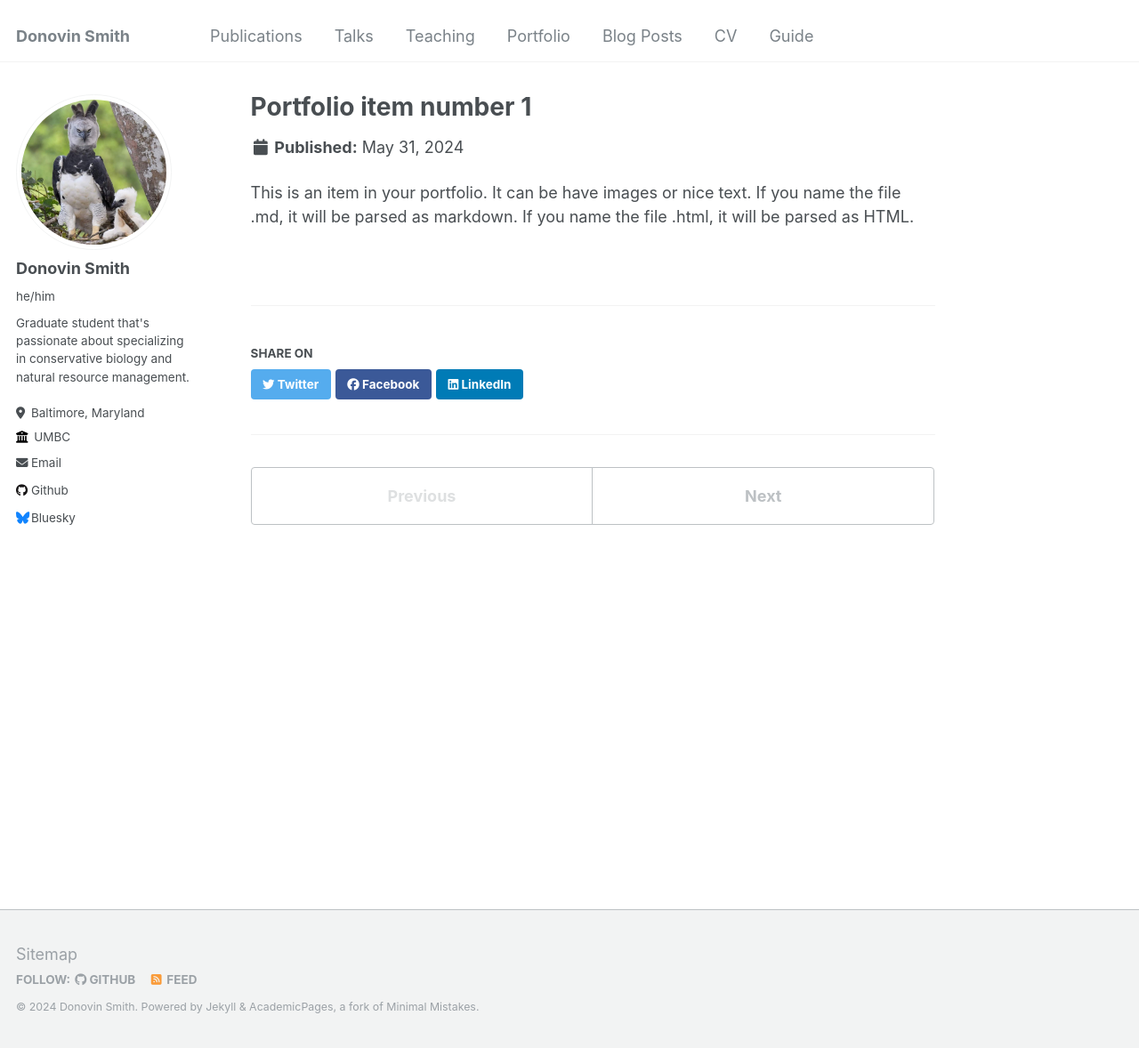
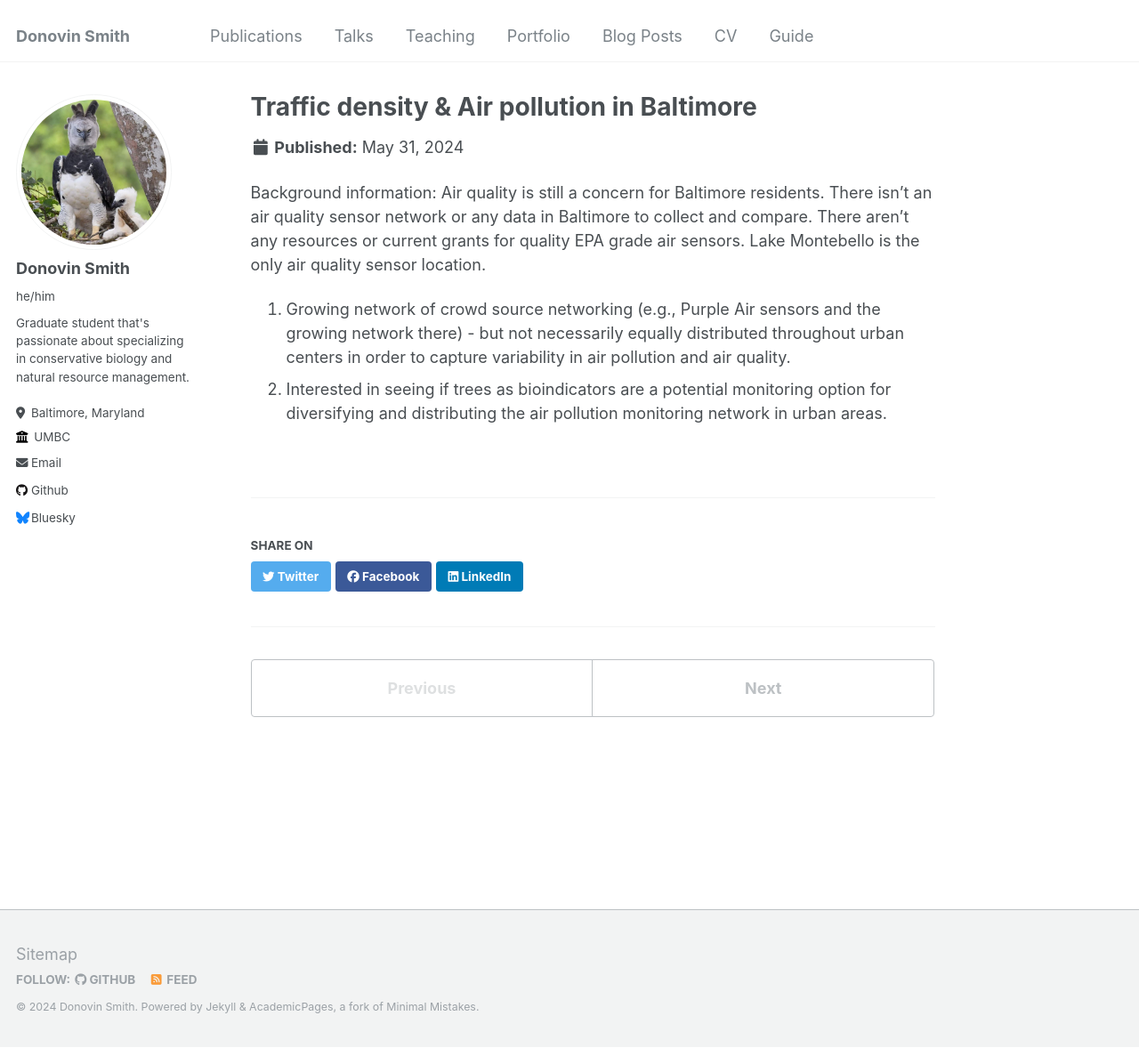
Before and after one commit to Donovin89/Donovin89.github.io, a Jekyll site: the page built from _portfolio/portfolio-1.md, in a window 1280 px wide and 1178 px high. Shown: the whole window at 89% size. Built offline with Jekyll 4.4.1, drawn with Linux system fonts in a browser that asks for light colours.

Commit message:
Update portfolio-1.md

```diff
--- a/_portfolio/portfolio-1.md
+++ b/_portfolio/portfolio-1.md
@@ -1,7 +1,9 @@
 ---
-title: "Portfolio item number 1"
-excerpt: "Short description of portfolio item number 1<br/><img src='/images/500x300.png'>"
+title: " Traffic density & Air pollution in Baltimore"
+excerpt: "Evaluating tree & traffic patterns in Baltimore City & the implications for Air Pollution<br/><img src='/images/500x300.png'>"
 collection: portfolio
 ---
 
-This is an item in your portfolio. It can be have images or nice text. If you name the file .md, it will be parsed as markdown. If you name the file .html, it will be parsed as HTML.
+Background information: Air quality is still a concern for Baltimore residents. There isn’t an air quality sensor network or any data in Baltimore to collect and compare. There aren't any resources or current grants for quality EPA grade air sensors. Lake Montebello is the only air quality sensor location.
+1.	Growing network of crowd source networking (e.g., Purple Air sensors and the growing network there) - but not necessarily equally distributed throughout urban centers in order to capture variability in air pollution and air quality.
+2.	Interested in seeing if trees as bioindicators are a potential monitoring option for diversifying and distributing the air pollution monitoring network in urban areas.
```
